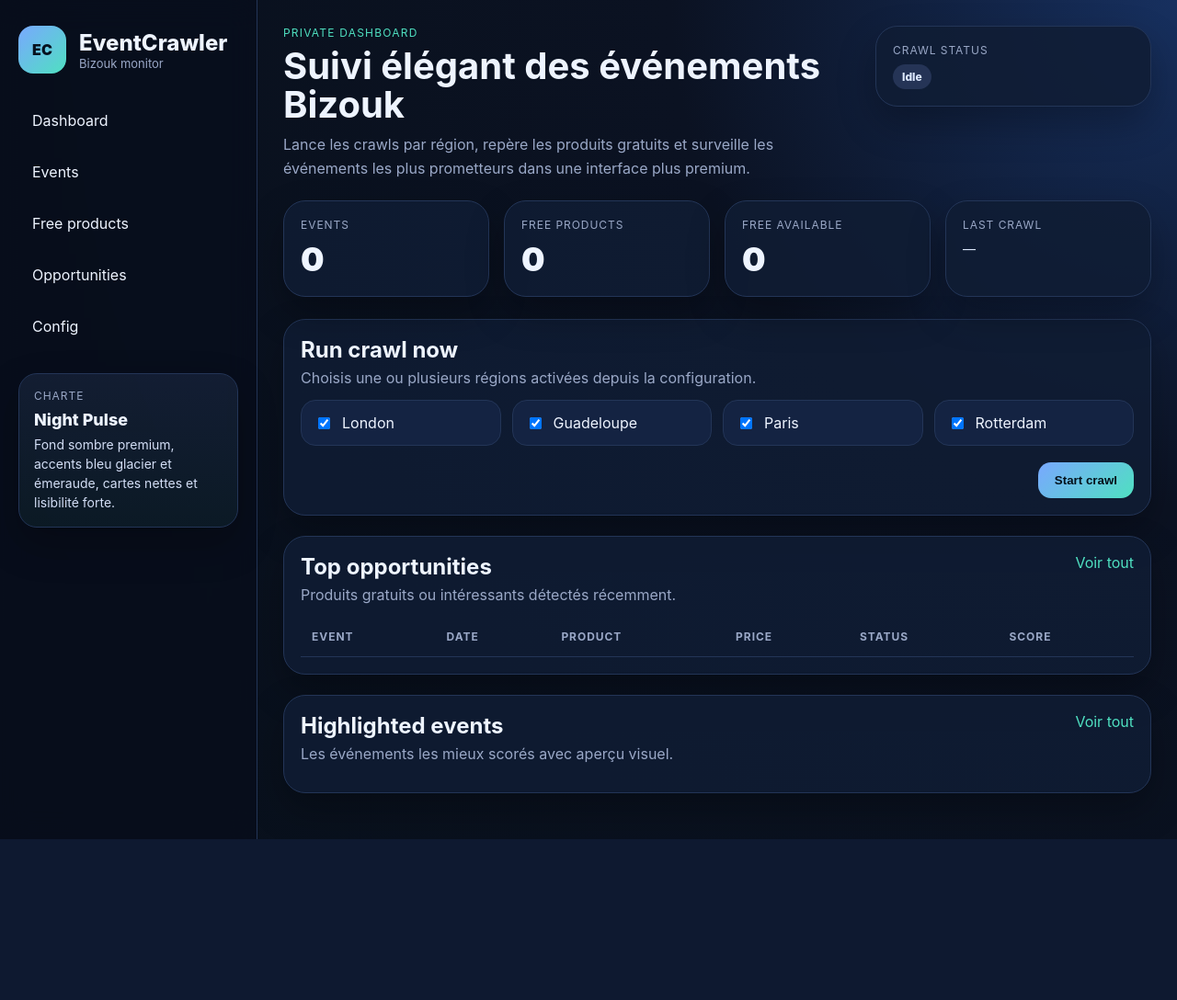
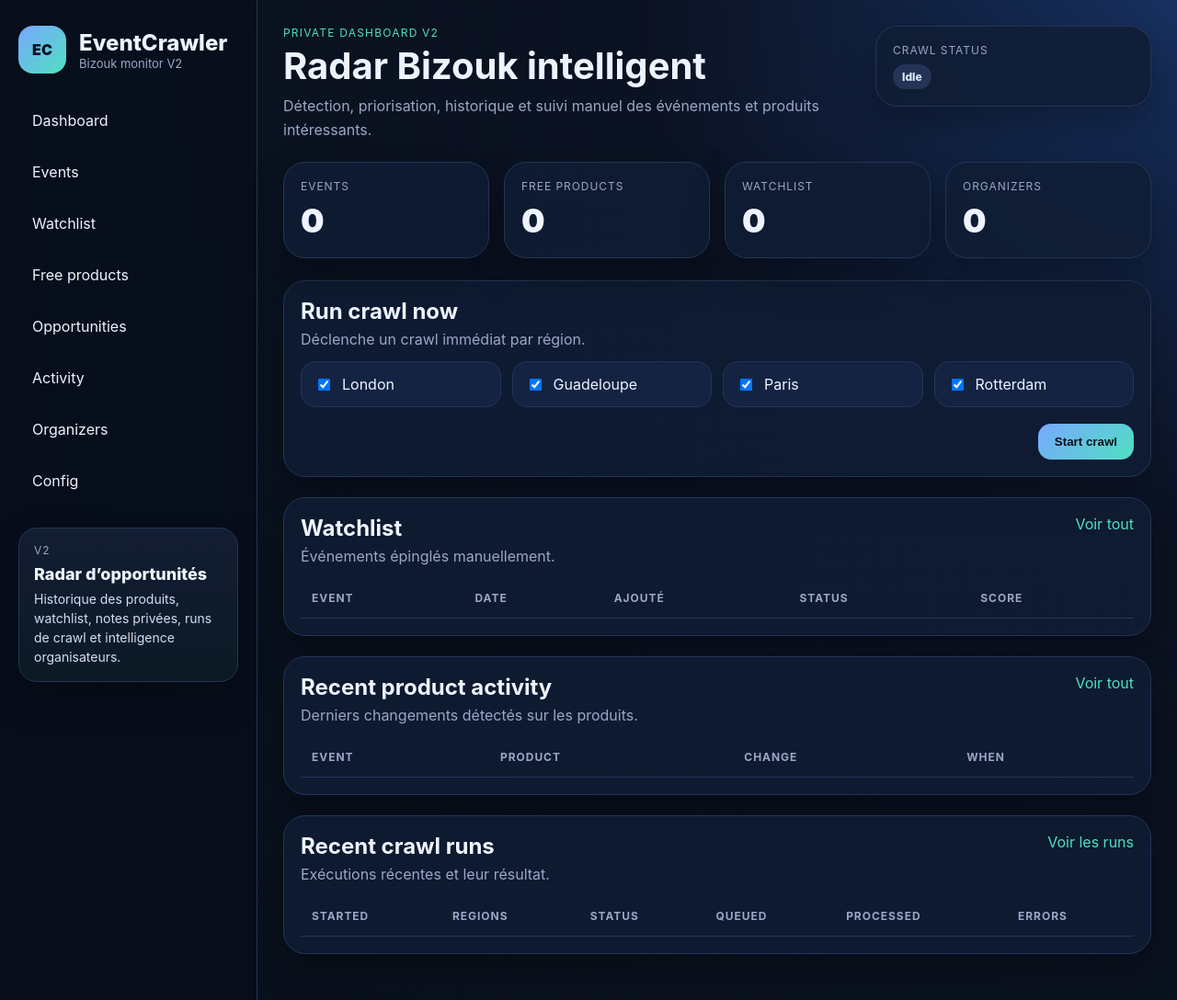
Before and after one commit to mopsoner/EventCrawler, a Flask app: page / in a window 1280 px wide. Shown: the whole page at 92% size. Before the commit the page ends 913 px from the top, so only its background shows below. Run offline with Flask 3, Linux system fonts and the light colour scheme; data that the repository does not hold is empty.

Commit message:
Build V2 intelligence layer: product history, crawl runs, watchlist, manual notes, and organizers views

```diff
--- a/app.py
+++ b/app.py
@@ -61,6 +61,39 @@
             last_seen_at TEXT NOT NULL DEFAULT CURRENT_TIMESTAMP,
             UNIQUE(event_id, product_name, price_text)
         );
+        CREATE TABLE IF NOT EXISTS product_history (
+            id INTEGER PRIMARY KEY AUTOINCREMENT,
+            event_id INTEGER,
+            product_name TEXT,
+            change_type TEXT,
+            old_price REAL,
+            new_price REAL,
+            old_is_free INTEGER,
+            new_is_free INTEGER,
+            old_is_available INTEGER,
+            new_is_available INTEGER,
+            observed_at TEXT NOT NULL DEFAULT CURRENT_TIMESTAMP
+        );
+        CREATE TABLE IF NOT EXISTS crawl_runs (
+            id INTEGER PRIMARY KEY AUTOINCREMENT,
+            mode TEXT,
+            regions TEXT,
+            started_at TEXT NOT NULL DEFAULT CURRENT_TIMESTAMP,
+            finished_at TEXT,
+            status TEXT,
+            events_queued INTEGER DEFAULT 0,
+            events_processed INTEGER DEFAULT 0,
+            errors_count INTEGER DEFAULT 0,
+            notes TEXT
+        );
+        CREATE TABLE IF NOT EXISTS crawl_errors (
+            id INTEGER PRIMARY KEY AUTOINCREMENT,
+            crawl_run_id INTEGER,
+            scope TEXT,
+            target TEXT,
+            error_text TEXT,
+            created_at TEXT NOT NULL DEFAULT CURRENT_TIMESTAMP
+        );
         '''
     )
     ensure_column(cur, "events", "event_external_id", "event_external_id TEXT")
@@ -68,6 +101,9 @@
     ensure_column(cur, "events", "contact_website", "contact_website TEXT")
     ensure_column(cur, "events", "event_image", "event_image TEXT")
     ensure_column(cur, "events", "subtitle", "subtitle TEXT")
+    ensure_column(cur, "events", "manual_status", "manual_status TEXT")
+    ensure_column(cur, "events", "private_note", "private_note TEXT")
+    ensure_column(cur, "events", "is_watchlisted", "is_watchlisted INTEGER DEFAULT 0")
     c.commit()
     c.close()
 
@@ -147,6 +183,7 @@
     for row in rows:
         row["added_at"] = row.get("first_seen_at") or row.get("event_first_seen")
         row["added_ago"] = time_ago(row.get("added_at"))
+        row["is_watchlisted"] = bool(row.get("is_watchlisted", 0))
     return rows
 
 
@@ -157,20 +194,25 @@
         "events": cur.execute("SELECT COUNT(*) FROM events").fetchone()[0],
         "free_products": cur.execute("SELECT COUNT(*) FROM products WHERE COALESCE(numeric_price, -1) = 0 AND is_free = 1").fetchone()[0],
         "free_available": cur.execute("SELECT COUNT(*) FROM products WHERE COALESCE(numeric_price, -1) = 0 AND is_free = 1 AND is_available = 1").fetchone()[0],
+        "watchlist": cur.execute("SELECT COUNT(*) FROM events WHERE COALESCE(is_watchlisted,0)=1").fetchone()[0],
+        "organizers": cur.execute("SELECT COUNT(*) FROM (SELECT COALESCE(NULLIF(contact_website,''), NULLIF(contact_email,''), NULLIF(contact_phone,'')) AS organizer_key FROM events WHERE COALESCE(NULLIF(contact_website,''), NULLIF(contact_email,''), NULLIF(contact_phone,'')) IS NOT NULL GROUP BY organizer_key)").fetchone()[0],
         "last_seen_at": cur.execute("SELECT MAX(last_seen_at) FROM events").fetchone()[0],
     }
     c.close()
     return out
 
 
-def list_events(limit=None):
+def list_events(limit=None, watchlist_only=False):
     c = conn()
-    select_cols = "id, event_url, region, name, subtitle, event_date, city, address, contact_phone, contact_email, first_seen_at, score"
+    select_cols = "id, event_url, region, name, subtitle, event_date, city, address, contact_phone, contact_email, first_seen_at, score, manual_status, private_note, is_watchlisted"
     if has_column("events", "contact_website"):
         select_cols += ", contact_website"
     if has_column("events", "event_image"):
         select_cols += ", event_image"
-    sql = f"SELECT {select_cols} FROM events ORDER BY score DESC, last_seen_at DESC"
+    sql = f"SELECT {select_cols} FROM events"
+    if watchlist_only:
+        sql += " WHERE COALESCE(is_watchlisted,0)=1"
+    sql += " ORDER BY score DESC, last_seen_at DESC"
     if limit:
         sql += f" LIMIT {int(limit)}"
     rows = [dict(r) for r in c.execute(sql).fetchall()]
@@ -180,7 +222,7 @@
 
 def list_free(limit=None):
     c = conn()
-    select_cols = "p.*, e.name AS event_name, e.subtitle AS event_subtitle, e.event_date AS event_date, e.region, e.event_url, e.first_seen_at AS event_first_seen, e.score, e.id AS event_id"
+    select_cols = "p.*, e.name AS event_name, e.subtitle AS event_subtitle, e.event_date AS event_date, e.region, e.event_url, e.first_seen_at AS event_first_seen, e.score, e.id AS event_id, e.manual_status AS manual_status, e.is_watchlisted AS is_watchlisted"
     if has_column("events", "event_image"):
         select_cols += ", e.event_image AS event_image"
     sql = f"SELECT {select_cols} FROM products p JOIN events e ON e.id = p.event_id WHERE p.is_free = 1 AND COALESCE(p.numeric_price, -1) = 0 ORDER BY p.last_seen_at DESC"
@@ -202,6 +244,57 @@
     return rows[:limit] if limit else rows
 
 
+def list_activity(limit=100):
+    c = conn()
+    sql = '''
+    SELECT ph.*, e.name AS event_name, e.region, e.event_url, e.id AS event_id
+    FROM product_history ph
+    LEFT JOIN events e ON e.id = ph.event_id
+    ORDER BY ph.observed_at DESC
+    LIMIT ?
+    '''
+    rows = [dict(r) for r in c.execute(sql, (limit,)).fetchall()]
+    c.close()
+    for row in rows:
+        row["observed_ago"] = time_ago(row.get("observed_at"))
+    return rows
+
+
+def list_crawl_runs(limit=30):
+    c = conn()
+    rows = [dict(r) for r in c.execute("SELECT * FROM crawl_runs ORDER BY id DESC LIMIT ?", (limit,)).fetchall()]
+    c.close()
+    for row in rows:
+        row["started_ago"] = time_ago(row.get("started_at"))
+    return rows
+
+
+def list_organizers():
+    c = conn()
+    sql = '''
+    SELECT
+      COALESCE(NULLIF(contact_website,''), NULLIF(contact_email,''), NULLIF(contact_phone,'')) AS organizer_key,
+      MIN(name) AS sample_event_name,
+      COUNT(*) AS events_count,
+      SUM(CASE WHEN EXISTS (
+        SELECT 1 FROM products p WHERE p.event_id = events.id AND COALESCE(p.numeric_price, -1)=0 AND p.is_free=1
+      ) THEN 1 ELSE 0 END) AS free_event_count,
+      MAX(first_seen_at) AS last_seen_at,
+      MAX(contact_phone) AS contact_phone,
+      MAX(contact_email) AS contact_email,
+      MAX(contact_website) AS contact_website
+    FROM events
+    WHERE COALESCE(NULLIF(contact_website,''), NULLIF(contact_email,''), NULLIF(contact_phone,'')) IS NOT NULL
+    GROUP BY organizer_key
+    ORDER BY free_event_count DESC, events_count DESC, last_seen_at DESC
+    '''
+    rows = [dict(r) for r in c.execute(sql).fetchall()]
+    c.close()
+    for row in rows:
+        row["last_seen_ago"] = time_ago(row.get("last_seen_at"))
+    return rows
+
+
 def get_event(event_id):
     c = conn()
     event = c.execute("SELECT * FROM events WHERE id=?", (event_id,)).fetchone()
@@ -211,7 +304,11 @@
     out = dict(event)
     out["added_at"] = out.get("first_seen_at")
     out["added_ago"] = time_ago(out.get("first_seen_at"))
+    out["is_watchlisted"] = bool(out.get("is_watchlisted", 0))
     out["products"] = [dict(r) for r in c.execute("SELECT * FROM products WHERE event_id=? ORDER BY last_seen_at DESC", (event_id,)).fetchall()]
+    out["history"] = [dict(r) for r in c.execute("SELECT * FROM product_history WHERE event_id=? ORDER BY observed_at DESC LIMIT 50", (event_id,)).fetchall()]
+    for row in out["history"]:
+        row["observed_ago"] = time_ago(row.get("observed_at"))
     c.close()
     return out
 
@@ -226,6 +323,9 @@
         crawl_status=read_crawl_status(),
         top_events=list_events(limit=6),
         top_opportunities=list_opportunities(limit=8),
+        watchlist_events=list_events(limit=6, watchlist_only=True),
+        recent_activity=list_activity(limit=8),
+        recent_runs=list_crawl_runs(limit=6),
     )
 
 
@@ -246,6 +346,11 @@
     return render_template("events.html", events=list_events())
 
 
+@app.route("/watchlist")
+def watchlist():
+    return render_template("watchlist.html", events=list_events(watchlist_only=True))
+
+
 @app.route("/free")
 def free():
     return render_template("free.html", rows=list_free())
@@ -256,9 +361,39 @@
     return render_template("opportunities.html", rows=list_opportunities())
 
 
+@app.route("/activity")
+def activity():
+    return render_template("activity.html", rows=list_activity(200), crawl_runs=list_crawl_runs(30))
+
+
+@app.route("/organizers")
+def organizers():
+    return render_template("organizers.html", rows=list_organizers())
+
+
 @app.route("/event/<int:event_id>")
 def event_detail(event_id):
     return render_template("event.html", event=get_event(event_id))
+
+
+@app.route("/event/<int:event_id>/watchlist", methods=["POST"])
+def toggle_watchlist(event_id):
+    c = conn()
+    c.execute("UPDATE events SET is_watchlisted = CASE WHEN COALESCE(is_watchlisted,0)=1 THEN 0 ELSE 1 END WHERE id=?", (event_id,))
+    c.commit()
+    c.close()
+    return redirect(url_for("event_detail", event_id=event_id))
+
+
+@app.route("/event/<int:event_id>/notes", methods=["POST"])
+def save_event_notes(event_id):
+    manual_status = (request.form.get("manual_status") or "").strip()
+    private_note = (request.form.get("private_note") or "").strip()
+    c = conn()
+    c.execute("UPDATE events SET manual_status=?, private_note=? WHERE id=?", (manual_status, private_note, event_id))
+    c.commit()
+    c.close()
+    return redirect(url_for("event_detail", event_id=event_id))
 
 
 @app.route("/config", methods=["GET", "POST"])
@@ -281,7 +416,6 @@
         }
         save_config(new_config)
         return redirect(url_for("config_page", saved=1))
-
     saved = request.args.get("saved") == "1"
     return render_template("config.html", config=load_config(), saved=saved)
 
@@ -301,6 +435,11 @@
     return jsonify(list_opportunities())
 
 
+@app.route("/api/activity")
+def api_activity():
+    return jsonify(list_activity())
+
+
 @app.route("/api/config")
 def api_config():
     return jsonify(load_config())
--- a/templates/base.html
+++ b/templates/base.html
@@ -13,20 +13,23 @@
         <div class="brand-mark">EC</div>
         <div>
           <div class="brand-title">EventCrawler</div>
-          <div class="brand-subtitle">Bizouk monitor</div>
+          <div class="brand-subtitle">Bizouk monitor V2</div>
         </div>
       </div>
       <nav class="nav-list">
         <a href="/" class="nav-link">Dashboard</a>
         <a href="/events" class="nav-link">Events</a>
+        <a href="/watchlist" class="nav-link">Watchlist</a>
         <a href="/free" class="nav-link">Free products</a>
         <a href="/opportunities" class="nav-link">Opportunities</a>
+        <a href="/activity" class="nav-link">Activity</a>
+        <a href="/organizers" class="nav-link">Organizers</a>
         <a href="/config" class="nav-link">Config</a>
       </nav>
       <div class="sidebar-card">
-        <div class="sidebar-card-label">Charte</div>
-        <div class="sidebar-card-title">Night Pulse</div>
-        <div class="sidebar-card-copy">Fond sombre premium, accents bleu glacier et émeraude, cartes nettes et lisibilité forte.</div>
+        <div class="sidebar-card-label">V2</div>
+        <div class="sidebar-card-title">Radar d’opportunités</div>
+        <div class="sidebar-card-copy">Historique des produits, watchlist, notes privées, runs de crawl et intelligence organisateurs.</div>
       </div>
     </aside>
     <main class="main-panel">
--- a/templates/dashboard.html
+++ b/templates/dashboard.html
@@ -1,112 +1,44 @@
 {% extends 'base.html' %}
-{% block title %}Dashboard · EventCrawler{% endblock %}
+{% block title %}Dashboard · EventCrawler V2{% endblock %}
 {% block content %}
 <section class="hero">
   <div>
-    <div class="eyebrow">Private dashboard</div>
-    <h1>Suivi élégant des événements Bizouk</h1>
-    <p class="hero-copy">Lance les crawls par région, repère les produits gratuits et surveille les événements les plus prometteurs dans une interface plus premium.</p>
+    <div class="eyebrow">Private dashboard V2</div>
+    <h1>Radar Bizouk intelligent</h1>
+    <p class="hero-copy">Détection, priorisation, historique et suivi manuel des événements et produits intéressants.</p>
   </div>
   <div class="hero-status-card">
     <div class="mini-label">Crawl status</div>
     <div class="status-line">
-      {% if crawl_status.running %}
-      <span class="badge badge-info">Running</span>
-      <span>{{ crawl_status.regions|join(', ') }}</span>
-      {% else %}
-      <span class="badge">Idle</span>
-      {% endif %}
+      {% if crawl_status.running %}<span class="badge badge-info">Running</span><span>{{ crawl_status.regions|join(', ') }}</span>{% else %}<span class="badge">Idle</span>{% endif %}
     </div>
     {% if request.args.get('started') == '1' %}<div class="flash success">Crawl started.</div>{% endif %}
     {% if request.args.get('error') == 'no_region' %}<div class="flash error">Sélectionne au moins une région active.</div>{% endif %}
   </div>
 </section>
-
 <section class="stats-grid">
   <article class="stat-card"><div class="stat-label">Events</div><div class="stat-value">{{ stats.events }}</div></article>
   <article class="stat-card"><div class="stat-label">Free products</div><div class="stat-value">{{ stats.free_products }}</div></article>
-  <article class="stat-card"><div class="stat-label">Free available</div><div class="stat-value">{{ stats.free_available }}</div></article>
-  <article class="stat-card"><div class="stat-label">Last crawl</div><div class="stat-small">{{ stats.last_seen_at or '—' }}</div></article>
+  <article class="stat-card"><div class="stat-label">Watchlist</div><div class="stat-value">{{ stats.watchlist }}</div></article>
+  <article class="stat-card"><div class="stat-label">Organizers</div><div class="stat-value">{{ stats.organizers }}</div></article>
 </section>
-
 <section class="panel panel-form">
-  <div class="panel-header">
-    <div>
-      <h2>Run crawl now</h2>
-      <p>Choisis une ou plusieurs régions activées depuis la configuration.</p>
-    </div>
-  </div>
+  <div class="panel-header"><div><h2>Run crawl now</h2><p>Déclenche un crawl immédiat par région.</p></div></div>
   <form method="post" action="/crawl">
-    <div class="checkbox-grid">
-      {% for name, region in config.regions.items() %}
-        {% if region.enabled %}
-        <label class="check-card">
-          <input type="checkbox" name="regions" value="{{ name }}" checked>
-          <span>{{ name|capitalize }}</span>
-        </label>
-        {% endif %}
-      {% endfor %}
-    </div>
+    <div class="checkbox-grid">{% for name, region in config.regions.items() %}{% if region.enabled %}<label class="check-card"><input type="checkbox" name="regions" value="{{ name }}" checked><span>{{ name|capitalize }}</span></label>{% endif %}{% endfor %}</div>
     <div class="form-actions"><button type="submit" class="btn btn-primary">Start crawl</button></div>
   </form>
 </section>
-
 <section class="panel">
-  <div class="panel-header">
-    <div>
-      <h2>Top opportunities</h2>
-      <p>Produits gratuits ou intéressants détectés récemment.</p>
-    </div>
-    <a href="/opportunities" class="text-link">Voir tout</a>
-  </div>
-  <div class="table-wrap">
-    <table class="table">
-      <thead>
-        <tr><th>Event</th><th>Date</th><th>Product</th><th>Price</th><th>Status</th><th>Score</th></tr>
-      </thead>
-      <tbody>
-        {% for r in top_opportunities %}
-        <tr>
-          <td><a href="/event/{{ r.event_id }}">{{ r.event_name }}</a></td>
-          <td>{{ r.event_date or '—' }}</td>
-          <td>{{ r.product_name }}</td>
-          <td>{{ r.price_text }}</td>
-          <td>
-            {% if r.is_available in (1, true) %}<span class="badge badge-success">Available</span>
-            {% elif r.is_available in (0, false) %}<span class="badge badge-danger">Unavailable</span>
-            {% else %}<span class="badge">Unknown</span>{% endif %}
-          </td>
-          <td><span class="badge badge-info">{{ r.score }}</span></td>
-        </tr>
-        {% endfor %}
-      </tbody>
-    </table>
-  </div>
+  <div class="panel-header"><div><h2>Watchlist</h2><p>Événements épinglés manuellement.</p></div><a href="/watchlist" class="text-link">Voir tout</a></div>
+  <div class="table-wrap"><table class="table"><thead><tr><th>Event</th><th>Date</th><th>Ajouté</th><th>Status</th><th>Score</th></tr></thead><tbody>{% for e in watchlist_events %}<tr><td><a href="/event/{{ e.id }}">{{ e.name }}</a></td><td>{{ e.event_date or '—' }}</td><td>{{ e.added_ago }}</td><td>{{ e.manual_status or '—' }}</td><td><span class="badge badge-info">{{ e.score }}</span></td></tr>{% endfor %}</tbody></table></div>
 </section>
-
 <section class="panel">
-  <div class="panel-header">
-    <div>
-      <h2>Highlighted events</h2>
-      <p>Les événements les mieux scorés avec aperçu visuel.</p>
-    </div>
-    <a href="/events" class="text-link">Voir tout</a>
-  </div>
-  <div class="card-grid">
-    {% for e in top_events %}
-    <a href="/event/{{ e.id }}" class="event-card">
-      <div class="event-card-media">
-        {% if e.event_image %}<img src="{{ e.event_image }}" alt="{{ e.name }}">{% else %}<div class="media-fallback">No image</div>{% endif %}
-      </div>
-      <div class="event-card-body">
-        <div class="event-card-title">{{ e.name or e.event_url }}</div>
-        {% if e.subtitle %}<div class="event-card-subtitle">{{ e.subtitle }}</div>{% endif %}
-        <div class="event-card-meta">{{ e.region }} · {{ e.event_date or 'No date' }}</div>
-        <div class="event-card-meta">{{ e.address or e.city or 'No location' }}</div>
-        <div class="event-card-footer"><span class="badge badge-info">Score {{ e.score }}</span></div>
-      </div>
-    </a>
-    {% endfor %}
-  </div>
+  <div class="panel-header"><div><h2>Recent product activity</h2><p>Derniers changements détectés sur les produits.</p></div><a href="/activity" class="text-link">Voir tout</a></div>
+  <div class="table-wrap"><table class="table"><thead><tr><th>Event</th><th>Product</th><th>Change</th><th>When</th></tr></thead><tbody>{% for r in recent_activity %}<tr><td><a href="/event/{{ r.event_id }}">{{ r.event_name or '—' }}</a></td><td>{{ r.product_name }}</td><td>{{ r.change_type }}</td><td>{{ r.observed_ago }}</td></tr>{% endfor %}</tbody></table></div>
+</section>
+<section class="panel">
+  <div class="panel-header"><div><h2>Recent crawl runs</h2><p>Exécutions récentes et leur résultat.</p></div><a href="/activity" class="text-link">Voir les runs</a></div>
+  <div class="table-wrap"><table class="table"><thead><tr><th>Started</th><th>Regions</th><th>Status</th><th>Queued</th><th>Processed</th><th>Errors</th></tr></thead><tbody>{% for r in recent_runs %}<tr><td>{{ r.started_ago }}</td><td>{{ r.regions or '—' }}</td><td>{{ r.status or '—' }}</td><td>{{ r.events_queued }}</td><td>{{ r.events_processed }}</td><td>{{ r.errors_count }}</td></tr>{% endfor %}</tbody></table></div>
 </section>
 {% endblock %}
--- /dev/null
+++ b/templates/organizers.html
@@ -0,0 +1,6 @@
+{% extends 'base.html' %}
+{% block title %}Organizers · EventCrawler V2{% endblock %}
+{% block content %}
+<section class="page-head"><div><div class="eyebrow">Organizer intelligence</div><h1>Organizers</h1><p>Regroupement par site, email ou téléphone pour identifier les promoteurs les plus actifs.</p></div></section>
+<section class="panel"><div class="table-wrap"><table class="table"><thead><tr><th>Organizer</th><th>Events</th><th>Free events</th><th>Last seen</th><th>Phone</th><th>Email</th><th>Website</th></tr></thead><tbody>{% for r in rows %}<tr><td>{{ r.organizer_key }}</td><td>{{ r.events_count }}</td><td>{{ r.free_event_count }}</td><td>{{ r.last_seen_ago }}</td><td>{{ r.contact_phone or '—' }}</td><td>{{ r.contact_email or '—' }}</td><td>{% if r.contact_website %}<a href="{{ r.contact_website }}">{{ r.contact_website }}</a>{% else %}—{% endif %}</td></tr>{% endfor %}</tbody></table></div></section>
+{% endblock %}
--- /dev/null
+++ b/templates/watchlist.html
@@ -0,0 +1,6 @@
+{% extends 'base.html' %}
+{% block title %}Watchlist · EventCrawler V2{% endblock %}
+{% block content %}
+<section class="page-head"><div><div class="eyebrow">Manual tracking</div><h1>Watchlist</h1><p>Événements épinglés pour suivi prioritaire.</p></div></section>
+<section class="panel"><div class="table-wrap"><table class="table"><thead><tr><th>Event</th><th>Date</th><th>Ajouté</th><th>Status</th><th>Score</th></tr></thead><tbody>{% for e in events %}<tr><td><a href="/event/{{ e.id }}">{{ e.name }}</a></td><td>{{ e.event_date or '—' }}</td><td>{{ e.added_ago }}</td><td>{{ e.manual_status or '—' }}</td><td><span class="badge badge-info">{{ e.score }}</span></td></tr>{% endfor %}</tbody></table></div></section>
+{% endblock %}
```
Also changed, not shown: crawler.py (+116 -13 lines), templates/activity.html (added, +7 -0 lines), templates/event.html (+18 -35 lines).
